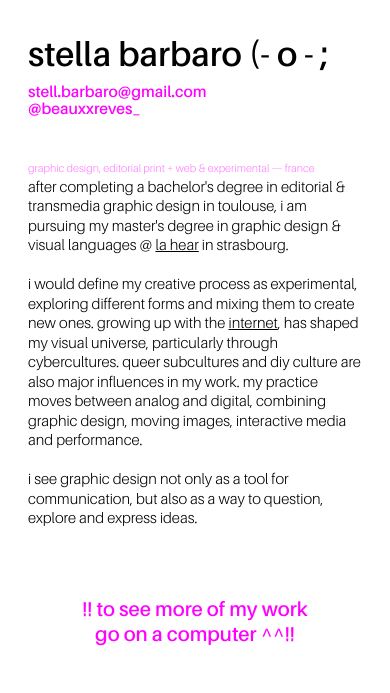
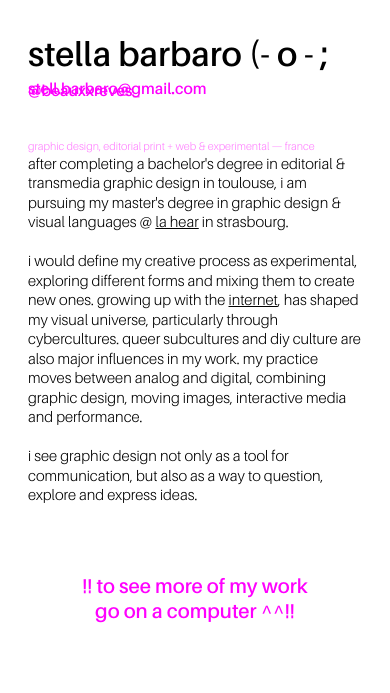
Before and after one commit to steell4/stellabarbaro, a plain HTML site: page index.html in a window 390 px wide. Shown: the top 693 px of the page. Drawn offline with Linux system fonts and the light colour scheme.

Commit message:
Update responsive.css

```diff
--- a/responsive.css
+++ b/responsive.css
@@ -46,7 +46,7 @@
 
   /* ---------- contact (mail + instagram) ---------- */
   .contact {
-    line-height: 0.5;
+    line-height: 1px;
   }
 
   .contact a {
```
